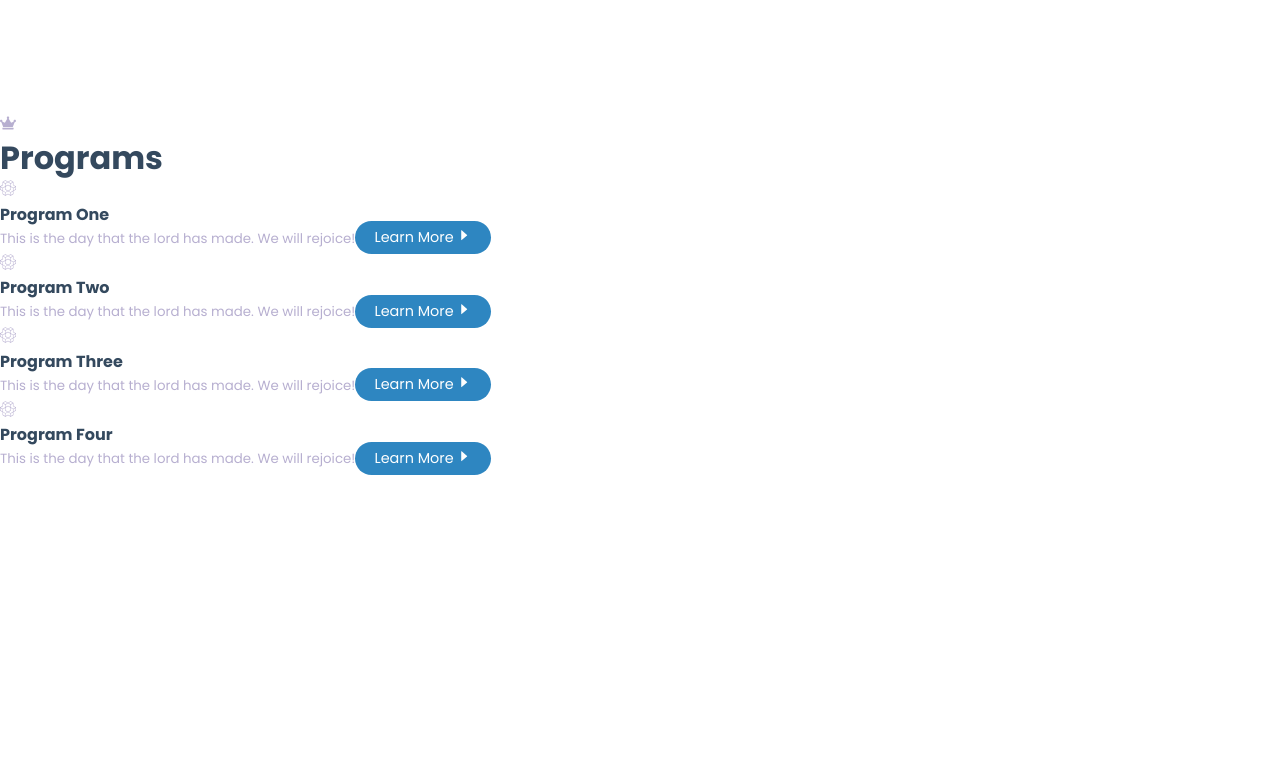
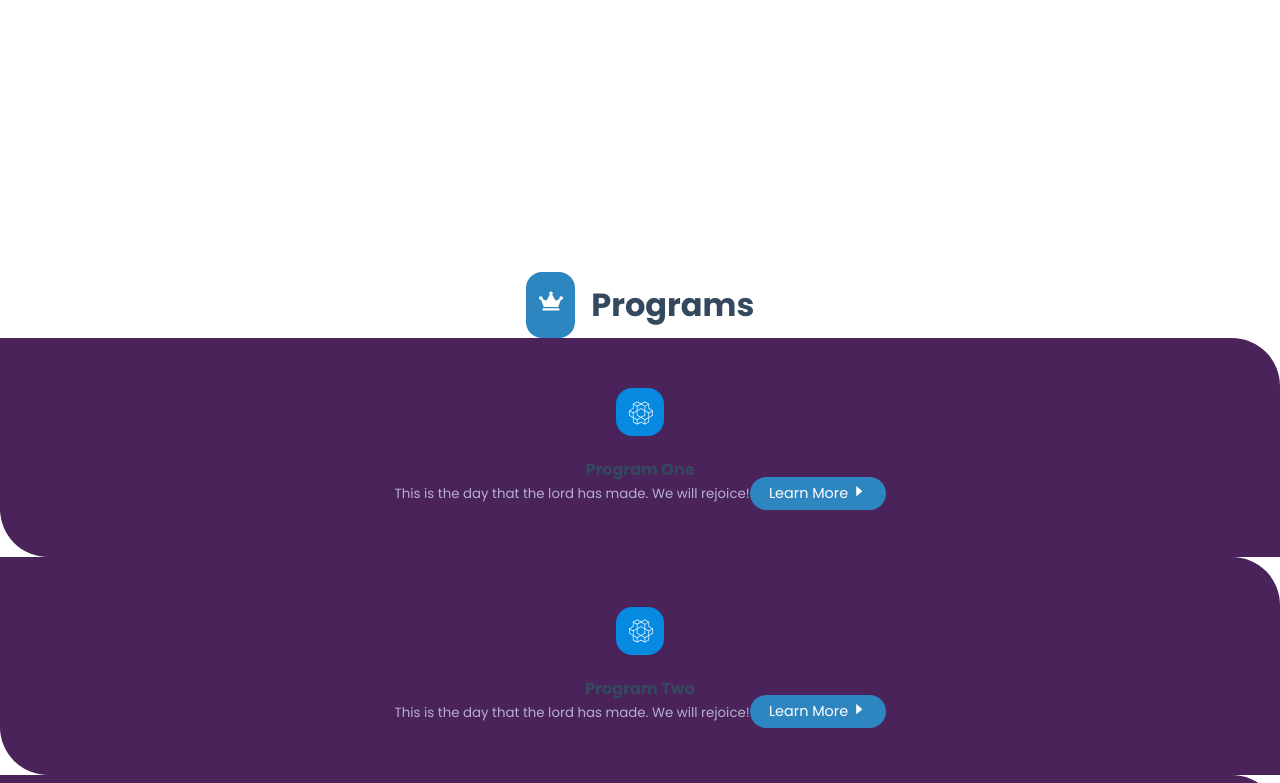
Before and after one commit to belaymit/reactjs-website, a React (Create React App) app: page / in a window 1280 px wide. Shown: the part 757-1540 px from the top of the page. Before the commit the page ends 1232 px from the top, so only its background shows below. Built offline with nearby package versions, Linux system fonts and the light colour scheme.

Commit message:
added general rule for reusable components

```diff
--- a/src/index.css
+++ b/src/index.css
@@ -95,3 +95,56 @@ img {
 .btn.sm:hover {
   background: var(--color-gray-100);
 }
+
+section {
+  margin-top: 10rem;
+}
+
+.section-head {
+  display: flex;
+  align-items: center;
+  justify-content: center;
+  gap: 1rem;
+}
+
+.section-head span {
+  background: #2E86C1;
+  padding: 0.8rem;
+  border-radius: 1rem;
+  color: #fff;
+  font-size: 1.5rem;
+}
+
+.card {
+  background: #4A235A;
+  border: 2px solid transparent;
+  text-align: center;
+  padding: 3rem 2rem;
+  border-radius: 0 3rem 0 3rem;
+}
+
+.card:hover {
+  background: #351941;
+  border-color: var(--color-gray-500);
+  cursor: default;
+}
+
+.card span {
+  width: 3rem;
+  height: 3rem;
+  background:#0689e0;
+  font-size: 1.5rem;
+  padding: 0.8rem;
+  color: #fff;
+  display: grid;
+  place-items: center;
+  margin-bottom: 1.5rem;
+  margin-inline: auto;
+  border-radius: 1rem;
+  transition: var(--transition);
+}
+
+.card:hover span {
+  background: var(--color-secondary);
+  color: #0d0f75;
+}
```
